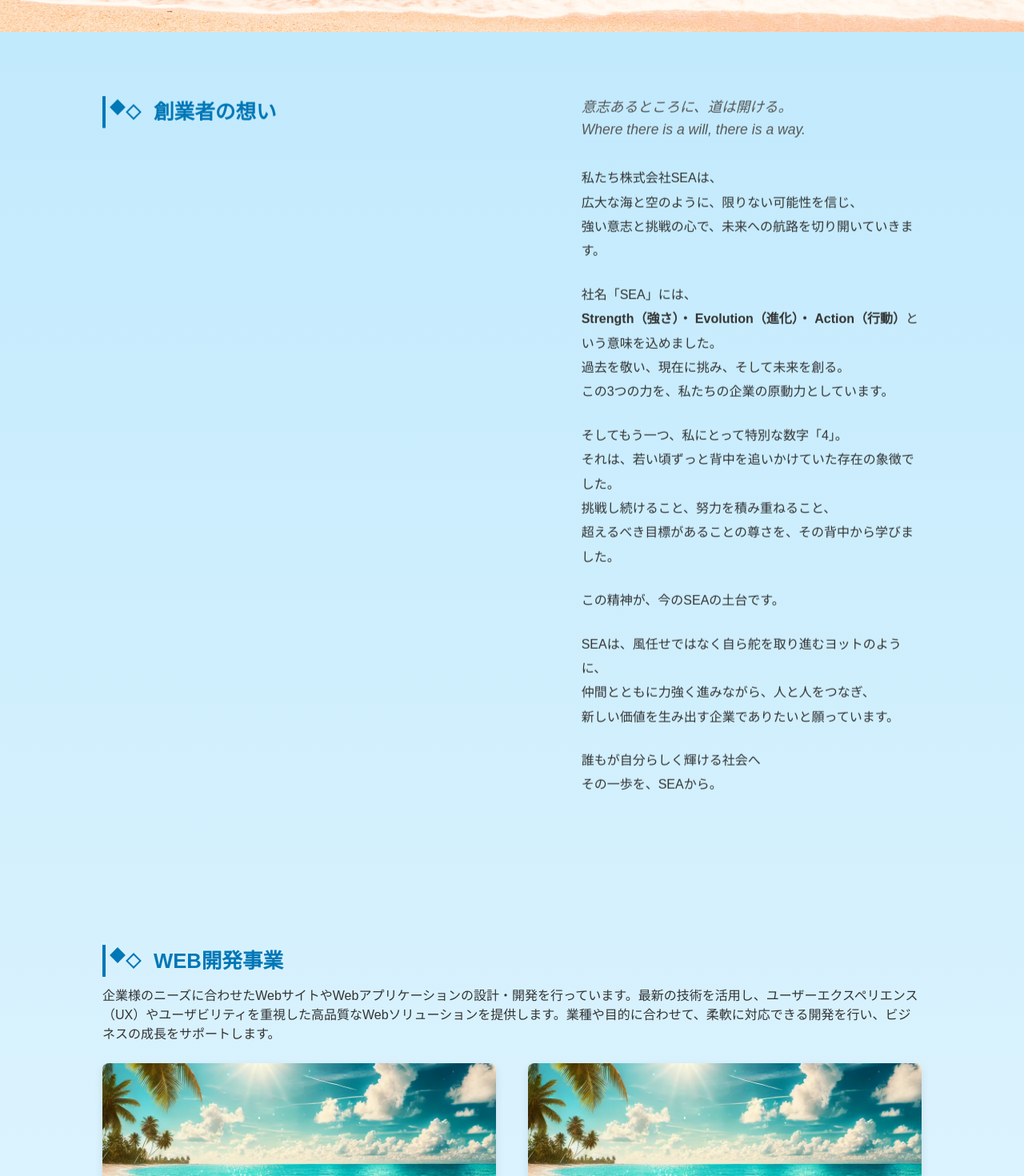
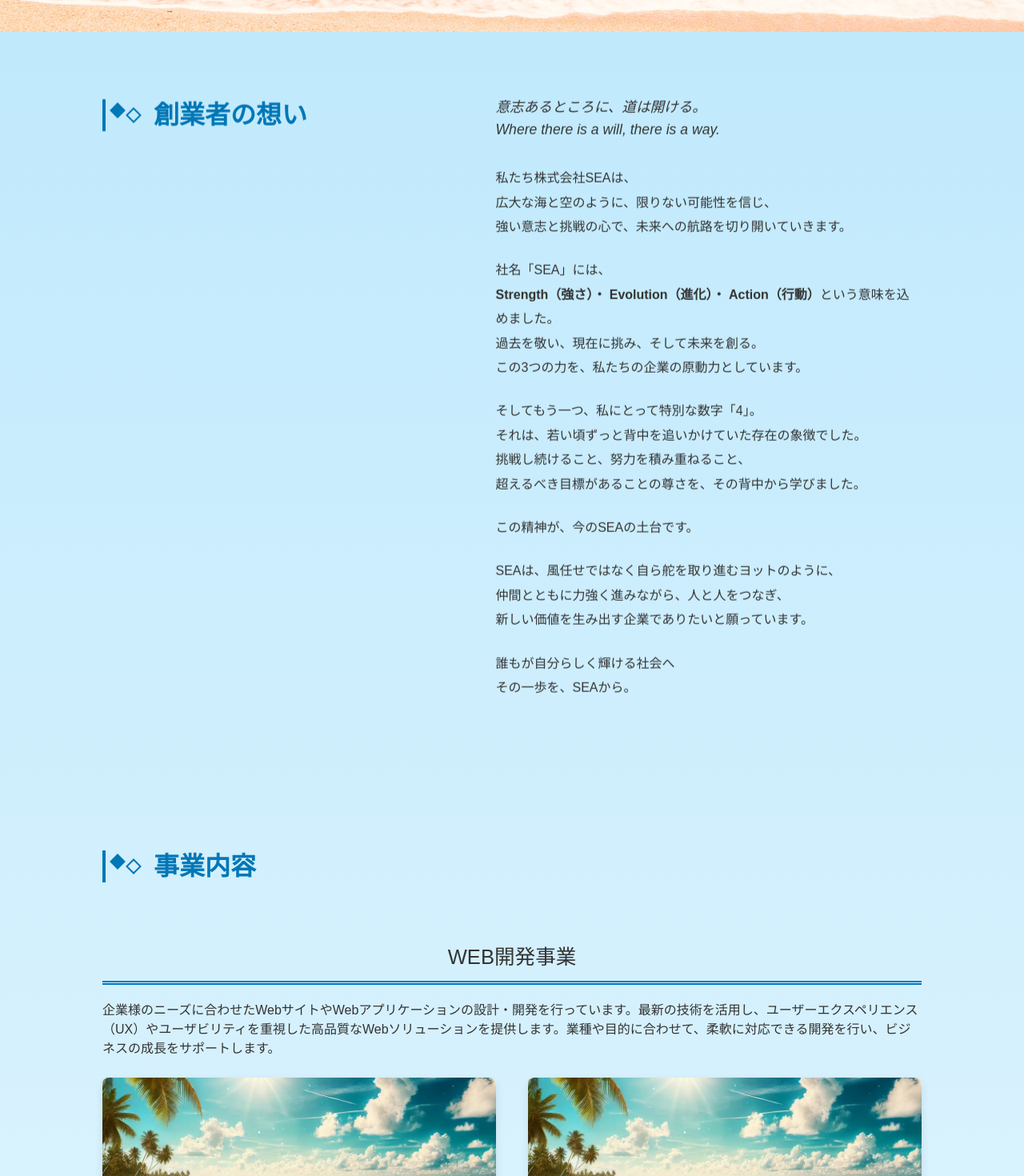
Before and after one commit to sea-four/-SEA-Corporate-Site, a Next.js app: page / in a window 1280 px wide. Shown: the part 760-2230 px from the top of the page at 80% size. Built offline with nearby package versions, Linux system fonts and the light colour scheme.

Commit message:
デザイン修正

```diff
--- a/src/components/Accessory/Titte/SectionTitle.module.css
+++ b/src/components/Accessory/Titte/SectionTitle.module.css
@@ -1,10 +1,10 @@
 .category {
   display: flex;
   align-items: center;
-  font-size: 1.6rem;
+  font-size: 2rem;
   font-weight: bold;
   color: #0077b6; /* オーシャンブルー */
-  margin-bottom: 12px;
+  margin-bottom: 70px;
 }
 
 .decorations {
--- a/src/components/Accessory/Titte/SectionTitle.tsx
+++ b/src/components/Accessory/Titte/SectionTitle.tsx
@@ -8,13 +8,13 @@ type SectionTitleProps = {
 
 export default function SectionTitle({ children }: SectionTitleProps) {
   return (
-    <h2 className={styles.category}>
+    <h1 className={styles.category}>
       <span className={styles.decorations}>
         <span className={styles.line}></span>
         <span className={styles.diamondSolid}></span>
         <span className={styles.diamondHollow}></span>
       </span>
       {children}
-    </h2>
+    </h1>
   );
 }
--- a/src/components/BusinessSection/BusinessSection.module.css
+++ b/src/components/BusinessSection/BusinessSection.module.css
@@ -5,7 +5,19 @@
 }
 
 .block {
-  margin-bottom: 80px;
+  margin-bottom: 160px;
+}
+
+.bstitle {
+  margin: 20px 0;
+  border-bottom: thick double #0077be;
+  text-align: center;
+}
+
+.bstitletext {
+  margin: 10px 0;
+  font-size: 1.6rem;
+  color: #333;
 }
 
 .description {
--- a/src/components/BusinessSection/BusinessSection.tsx
+++ b/src/components/BusinessSection/BusinessSection.tsx
@@ -1,8 +1,8 @@
 "use client";
 
 import Image from "next/image";
+import SectionTitle from "../Accessory/Titte/SectionTitle";
 import styles from "./BusinessSection.module.css";
-import SectionTitle from "../Accessory/Titte/SectionTitle";
 
 type ServiceItem = {
   title: string;
@@ -22,7 +22,9 @@ const BusinessBlock = ({
   services,
 }: BusinessBlockProps) => (
   <section className={styles.block}>
-    <SectionTitle> {category}</SectionTitle>
+    <div className={styles.bstitle}>
+      <h2 className={styles.bstitletext}>{category}</h2>
+    </div>
     <p className={styles.description}>{description}</p>
     <div className={styles.services}>
       {services.map((service, index) => (
@@ -49,6 +51,7 @@ const BusinessBlock = ({
 export default function BusinessSection() {
   return (
     <div className={styles.container}>
+      <SectionTitle>事業内容</SectionTitle>
       <BusinessBlock
         category="WEB開発事業"
         description="企業様のニーズに合わせたWebサイトやWebアプリケーションの設計・開発を行っています。最新の技術を活用し、ユーザーエクスペリエンス（UX）やユーザビリティを重視した高品質なWebソリューションを提供します。業種や目的に合わせて、柔軟に対応できる開発を行い、ビジネスの成長をサポートします。"
--- a/src/components/FounderMessage/FounderMessage.module.css
+++ b/src/components/FounderMessage/FounderMessage.module.css
@@ -15,12 +15,12 @@
   max-width: 80%;
   margin: 0 auto;
   display: flex;
-  gap: 36%;
+  gap: 8%;
   align-items: flex-start;
 }
 
 .left {
-  flex: 0 0 230px;
+  flex: 0 0 40%;
 }
 
 .right {
@@ -36,19 +36,10 @@
   border-left: 4px solid #0077b6;
 }
 
-.title::before {
-  content: "◆";
-  color: #0077b6;
-  position: absolute;
-  left: 0;
-  top: 0;
-  font-size: 1.2rem;
-}
-
 .subtitle {
   font-size: 1.1rem;
   margin-bottom: 32px;
-  color: #555;
+  color: #333;
   font-style: italic;
   line-height: 1.6;
 }
```
